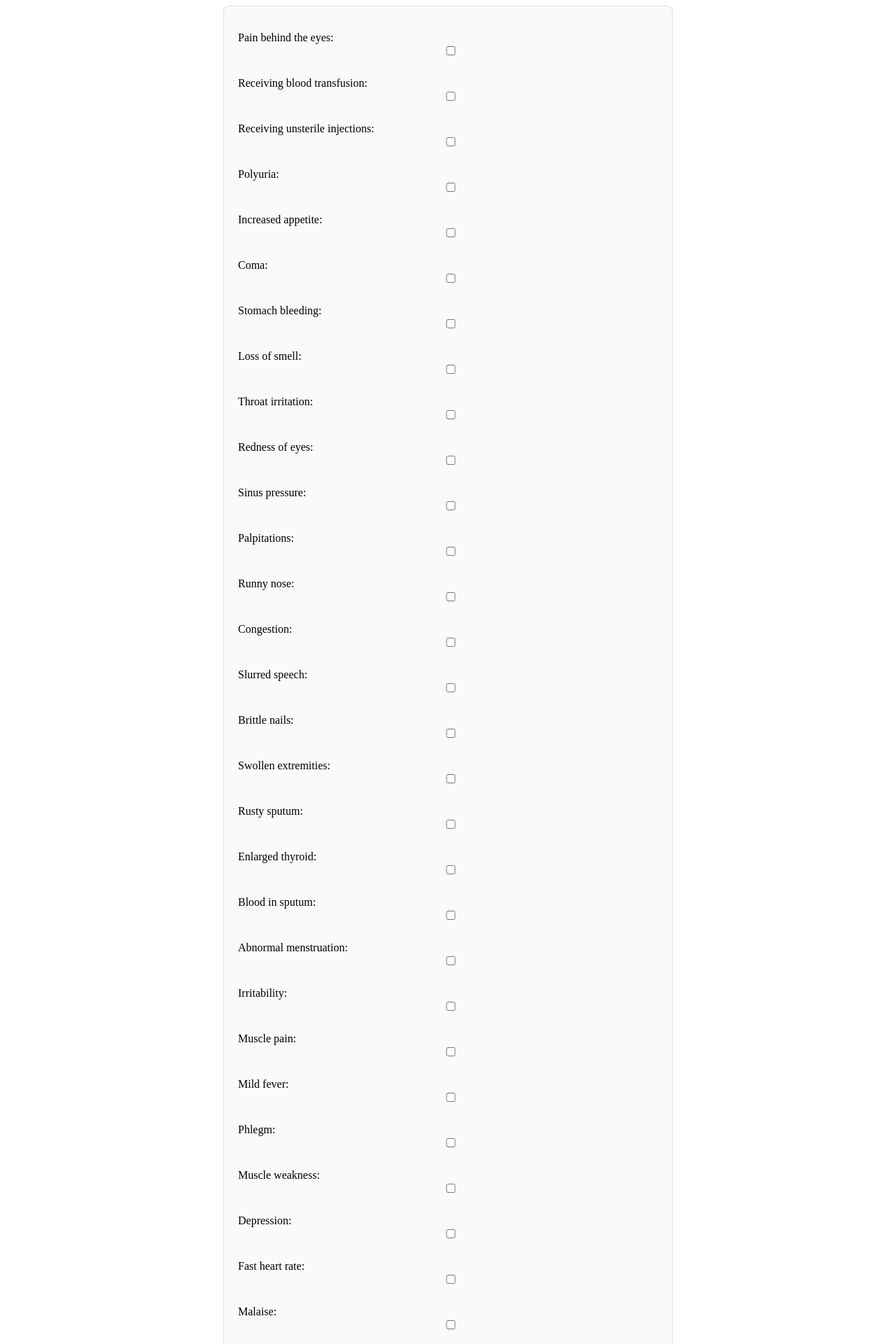
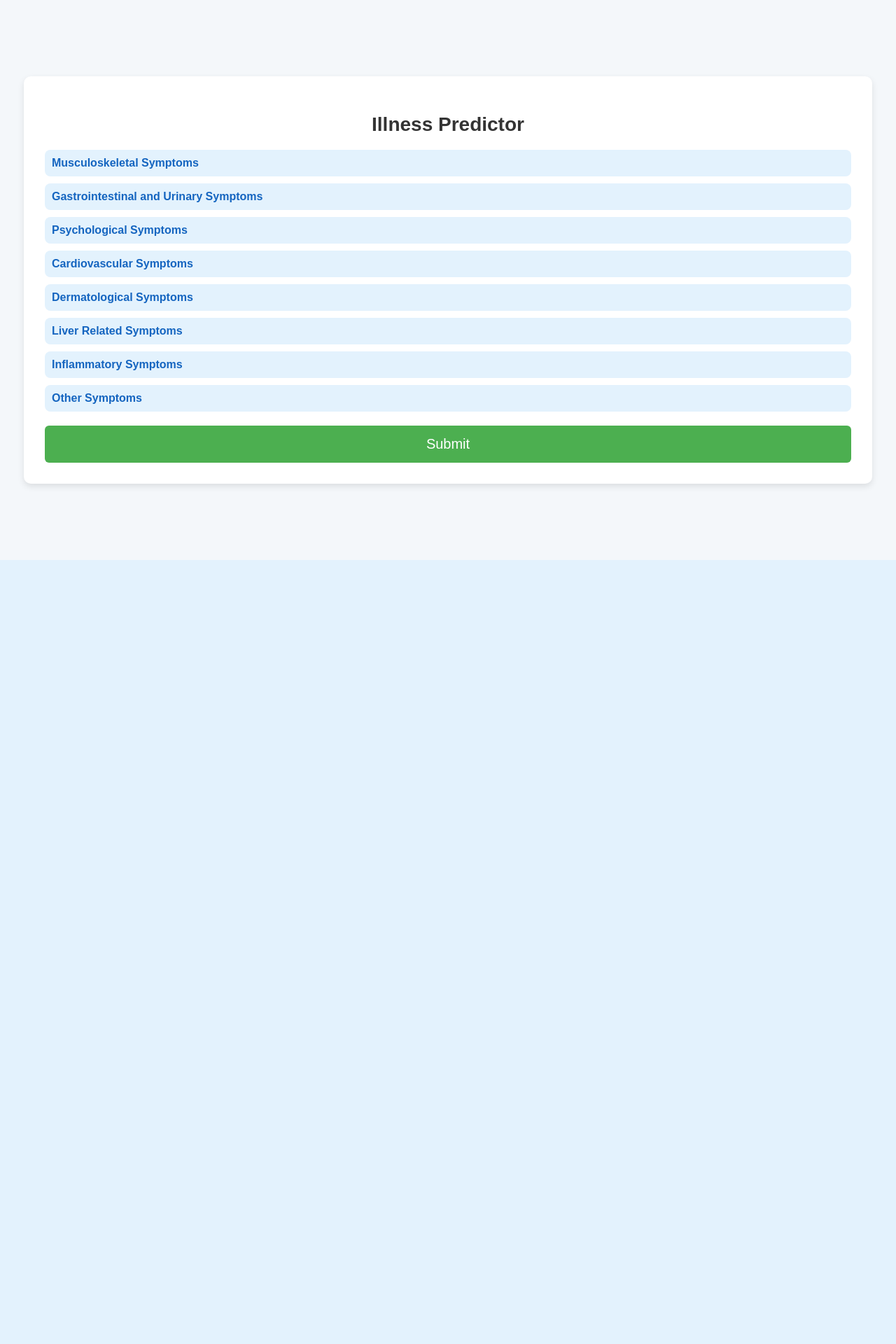
Before and after one commit to celkiboi/illness_predictor, a Django app: page / in a window 1280 px wide. Shown: the top 1920 px of the page at 70% size. After the commit the page ends 800 px from the top, so only its background shows below. Run offline with Django 4.2, Linux system fonts and the light colour scheme.

Commit message:
Change user interface when choosing symptoms

```diff
--- a/illness_predictor/forms.py
+++ b/illness_predictor/forms.py
@@ -1,100 +1,119 @@
 from django import forms
 
 class IllnessPredictorForm(forms.Form):
-    SYMPTOMS = [
-        ("pain_behind_the_eyes", "Pain behind the eyes"),
-        ("receiving_blood_transfusion", "Receiving blood transfusion"),
-        ("receiving_unsterile_injections", "Receiving unsterile injections"),
-        ("polyuria", "Polyuria"),
-        ("increased_appetite", "Increased appetite"),
-        ("coma", "Coma"),
-        ("stomach_bleeding", "Stomach bleeding"),
-        ("loss_of_smell", "Loss of smell"),
-        ("throat_irritation", "Throat irritation"),
-        ("redness_of_eyes", "Redness of eyes"),
-        ("sinus_pressure", "Sinus pressure"),
-        ("palpitations", "Palpitations"),
-        ("runny_nose", "Runny nose"),
-        ("congestion", "Congestion"),
-        ("slurred_speech", "Slurred speech"),
-        ("brittle_nails", "Brittle nails"),
-        ("swollen_extremeties", "Swollen extremities"),
-        ("rusty_sputum", "Rusty sputum"),
-        ("enlarged_thyroid", "Enlarged thyroid"),
-        ("blood_in_sputum", "Blood in sputum"),
-        ("abnormal_menstruation", "Abnormal menstruation"),
-        ("irritability", "Irritability"),
-        ("muscle_pain", "Muscle pain"),
-        ("mild_fever", "Mild fever"),
-        ("phlegm", "Phlegm"),
-        ("muscle_weakness", "Muscle weakness"),
-        ("depression", "Depression"),
-        ("fast_heart_rate", "Fast heart rate"),
-        ("malaise", "Malaise"),
-        ("red_spots_over_body", "Red spots over body"),
-        ("yellowing_of_eyes", "Yellowing of eyes"),
-        ("swelled_lymph_nodes", "Swelled lymph nodes"),
-        ("chest_pain", "Chest pain"),
-        ("excessive_hunger", "Excessive hunger"),
-        ("back_pain", "Back pain"),
-        ("loss_of_appetite", "Loss of appetite"),
-        ("mucoid_sputum", "Mucoid sputum"),
-        ("prominent_veins_on_calf", "Prominent veins on calf"),
-        ("hip_joint_pain", "Hip joint pain"),
-        ("visual_disturbances", "Visual disturbances"),
-        ("pain_during_bowel_movements", "Pain during bowel movements"),
-        ("pain_in_anal_region", "Pain in anal region"),
-        ("irritation_in_anus", "Irritation in anus"),
-        ("knee_pain", "Knee pain"),
-        ("cramps", "Cramps"),
-        ("drying_and_tingling_lips", "Drying and tingling lips"),
-        ("swollen_legs", "Swollen legs"),
-        ("puffy_face_and_eyes", "Puffy face and eyes"),
-        ("bloody_stool", "Bloody stool"),
-        ("unsteadiness", "Unsteadiness"),
-        ("movement_stiffness", "Movement stiffness"),
-        ("passage_of_gases", "Passage of gases"),
-        ("cold_hands_and_feets", "Cold hands and feet"),
-        ("irregular_sugar_level", "Irregular sugar level"),
-        ("anxiety", "Anxiety"),
-        ("weight_gain", "Weight gain"),
-        ("belly_pain", "Belly pain"),
-        ("altered_sensorium", "Altered sensorium"),
-        ("toxic_look_(typhos)", "Toxic look (typhos)"),
-        ("internal_itching", "Internal itching"),
-        ("continuous_feel_of_urine", "Continuous feel of urine"),
-        ("bladder_discomfort", "Bladder discomfort"),
-        ("acute_liver_failure", "Acute liver failure"),
-        ("lack_of_concentration", "Lack of concentration"),
-        ("bruising", "Bruising"),
-        ("distention_of_abdomen", "Distention of abdomen"),
-        ("fluid_overload_1", "Fluid overload"),
-        ("inflammatory_nails", "Inflammatory nails"),
-        ("history_of_alcohol_consumption", "History of alcohol consumption"),
-        ("small_dents_in_nails", "Small dents in nails"),
-        ("silver_like_dusting", "Silver-like dusting"),
-        ("blister", "Blister"),
-        ("yellow_crust_ooze", "Yellow crust ooze"),
-        ("yellow_urine", "Yellow urine"),
-        ("swelling_of_stomach", "Swelling of stomach"),
-        ("mood_swings", "Mood swings"),
-        ("neck_pain", "Neck pain"),
-        ("constipation", "Constipation"),
-        ("painful_walking", "Painful walking"),
-        ("restlessness", "Restlessness"),
-    ]
+    SYMPTOM_CATEGORIES = {
+        "musculoskeletal": [
+            ("muscle_pain", "Muscle pain"),
+            ("swollen_extremeties", "Swollen extremities"),
+            ("brittle_nails", "Brittle nails"),
+            ("muscle_weakness", "Muscle weakness"),
+            ("back_pain", "Back pain"),
+            ("hip_joint_pain", "Hip joint pain"),
+            ("knee_pain", "Knee pain"),
+            ("cramps", "Cramps"),
+            ("movement_stiffness", "Movement stiffness"),
+            ("neck_pain", "Neck pain"),
+            ("painful_walking", "Painful walking"),
+        ],
+        "gastrointestinal": [
+            ("polyuria", "Polyuria"),
+            ("increased_appetite", "Increased appetite"),
+            ("stomach_bleeding", "Stomach bleeding"),
+            ("blood_in_sputum", "Blood in sputum"),
+            ("abnormal_menstruation", "Abnormal menstruation"),
+            ("loss_of_appetite", "Loss of appetite"),
+            ("excessive_hunger", "Excessive hunger"),
+            ("pain_during_bowel_movements", "Pain during bowel movements"),
+            ("pain_in_anal_region", "Pain in anal region"),
+            ("irritation_in_anus", "Irritation in anus"),
+            ("bloody_stool", "Bloody stool"),
+            ("passage_of_gases", "Passage of gases"),
+            ("belly_pain", "Belly pain"),
+            ("constipation", "Constipation"),
+            ("continuous_feel_of_urine", "Continuous feel of urine"),
+            ("bladder_discomfort", "Bladder discomfort"),
+            ("distention_of_abdomen", "Distention of abdomen"),
+            ("yellow_urine", "Yellow urine"),
+            ("weight_gain", "Weight gain"),
+        ],
+        "psychological": [
+            ("coma", "Coma"),
+            ("irritability", "Irritability"),
+            ("slurred_speech", "Slurred speech"),
+            ("depression", "Depression"),
+            ("malaise", "Malaise"),
+            ("anxiety", "Anxiety"),
+            ("lack_of_concentration", "Lack of concentration"),
+            ("mood_swings", "Mood swings"),
+            ("restlessness", "Restlessness"),
+            ("altered_sensorium", "Altered sensorium"),
+        ],
+        "cardiovascular": [
+            ("palpitations", "Palpitations"),
+            ("fast_heart_rate", "Fast heart rate"),
+            ("chest_pain", "Chest pain"),
+            ("prominent_veins_on_calf", "Prominent veins on calf"),
+            ("cold_hands_and_feets", "Cold hands and feet"),
+            ("irregular_sugar_level", "Irregular sugar level"),
+            ("fluid_overload_1", "Fluid overload"),
+        ],
+        "dermatological": [
+            ("redness_of_eyes", "Redness of eyes"),
+            ("loss_of_smell", "Loss of smell"),
+            ("red_spots_over_body", "Red spots over body"),
+            ("drying_and_tingling_lips", "Drying and tingling lips"),
+            ("puffy_face_and_eyes", "Puffy face and eyes"),
+            ("swollen_legs", "Swollen legs"),
+            ("inflammatory_nails", "Inflammatory nails"),
+            ("small_dents_in_nails", "Small dents in nails"),
+            ("silver_like_dusting", "Silver-like dusting"),
+            ("blister", "Blister"),
+            ("yellow_crust_ooze", "Yellow crust ooze"),
+        ],
+        "liver_related": [
+            ("yellowing_of_eyes", "Yellowing of eyes"),
+            ("acute_liver_failure", "Acute liver failure"),
+            ("history_of_alcohol_consumption", "History of alcohol consumption"),
+        ],
+        "inflammatory": [
+            ("pain_behind_the_eyes", "Pain behind the eyes"),
+            ("sinus_pressure", "Sinus pressure"),
+            ("throat_irritation", "Throat irritation"),
+            ("runny_nose", "Runny nose"),
+            ("congestion", "Congestion"),
+            ("mild_fever", "Mild fever"),
+            ("phlegm", "Phlegm"),
+            ("rusty_sputum", "Rusty sputum"),
+            ("swelled_lymph_nodes", "Swelled lymph nodes"),
+            ("mucoid_sputum", "Mucoid sputum"),
+            ("toxic_look_(typhos)", "Toxic look (typhos)"),
+            ("internal_itching", "Internal itching"),
+        ],
+        "other": [
+            ("receiving_blood_transfusion", "Receiving blood transfusion"),
+            ("receiving_unsterile_injections", "Receiving unsterile injections"),
+            ("enlarged_thyroid", "Enlarged thyroid"),
+            ("visual_disturbances", "Visual disturbances"),
+            ("unsteadiness", "Unsteadiness"),
+            ("bruising", "Bruising"),
+            ("swelling_of_stomach", "Swelling of stomach"),
+        ],
+    }
 
-    for symptom, label in SYMPTOMS:
-        locals()[symptom] = forms.BooleanField(
-            required=False,
-            initial=False,
-            label=label,
-            widget=forms.CheckboxInput()
-        )
+    def __init__(self, *args, **kwargs):
+        super().__init__(*args, **kwargs)
+        for category, symptoms in self.SYMPTOM_CATEGORIES.items():
+            for symptom, label in symptoms:
+                self.fields[symptom] = forms.BooleanField(
+                    required=False, label=label, widget=forms.CheckboxInput()
+                )
 
     def clean(self):
         cleaned_data = super().clean()
-        selected_symptoms = sum(1 for symptom, label in self.SYMPTOMS if cleaned_data.get(symptom, False))
+        selected_symptoms = sum(
+            1 for category, symptoms in self.SYMPTOM_CATEGORIES.items()
+            for symptom, _ in symptoms if cleaned_data.get(symptom, False)
+        )
         if selected_symptoms < 3:
             raise forms.ValidationError('Please select at least 3 symptoms.')
         return cleaned_data
--- a/illness_predictor/settings.py
+++ b/illness_predictor/settings.py
@@ -26,7 +26,7 @@
 # SECURITY WARNING: don't run with debug turned on in production!
 DEBUG = True
 
-ALLOWED_HOSTS = ['illness-predictor.azurewebsites.net']
+ALLOWED_HOSTS = ['illness-predictor.azurewebsites.net', '127.0.0.1']
 
 
 # Application definition
@@ -118,7 +118,6 @@
 
 STATIC_URL = '/static/'
 STATICFILES_DIRS = [os.path.join(BASE_DIR, 'static')]
-STATIC_ROOT = os.path.join(BASE_DIR, 'staticfiles')
 
 # Default primary key field type
 # https://docs.djangoproject.com/en/4.2/ref/settings/#default-auto-field
--- a/illness_predictor/templates/illness_form.html
+++ b/illness_predictor/templates/illness_form.html
@@ -1,10 +1,99 @@
 {% extends 'base.html' %}
+
 {% block content %}
+<div class="form-container">
+    <h2>Illness Predictor</h2>
+    <form method="post">
+        {% csrf_token %}
 
-<form method="post">
-    {% csrf_token %}
-    {{ form.as_p }}
-    <button type="submit">Submit</button>
-</form>
+        <!-- Musculoskeletal Symptoms -->
+        <div class="category" onclick="toggleCategory('musculoskeletal')">Musculoskeletal Symptoms</div>
+        <div id="musculoskeletal" class="symptom-list">
+            <div class="symptom-grid">
+                {% for symptom in musculoskeletal %}
+                <label><input type="checkbox" name="{{ symptom.0 }}"> {{ symptom.1 }}</label>
+                {% endfor %}
+            </div>
+        </div>
 
+        <!-- Gastrointestinal and Urinary Symptoms -->
+        <div class="category" onclick="toggleCategory('gastrointestinal')">Gastrointestinal and Urinary Symptoms</div>
+        <div id="gastrointestinal" class="symptom-list">
+            <div class="symptom-grid">
+                {% for symptom in gastrointestinal %}
+                <label><input type="checkbox" name="{{ symptom.0 }}"> {{ symptom.1 }}</label>
+                {% endfor %}
+            </div>
+        </div>
+
+        <!-- Psychological Symptoms -->
+        <div class="category" onclick="toggleCategory('psychological')">Psychological Symptoms</div>
+        <div id="psychological" class="symptom-list">
+            <div class="symptom-grid">
+                {% for symptom in psychological %}
+                <label><input type="checkbox" name="{{ symptom.0 }}"> {{ symptom.1 }}</label>
+                {% endfor %}
+            </div>
+        </div>
+
+        <!-- Cardiovascular Symptoms -->
+        <div class="category" onclick="toggleCategory('cardiovascular')">Cardiovascular Symptoms</div>
+        <div id="cardiovascular" class="symptom-list">
+            <div class="symptom-grid">
+                {% for symptom in cardiovascular %}
+                <label><input type="checkbox" name="{{ symptom.0 }}"> {{ symptom.1 }}</label>
+                {% endfor %}
+            </div>
+        </div>
+
+        <!-- Dermatological Symptoms -->
+        <div class="category" onclick="toggleCategory('dermatological')">Dermatological Symptoms</div>
+        <div id="dermatological" class="symptom-list">
+            <div class="symptom-grid">
+                {% for symptom in dermatological %}
+                <label><input type="checkbox" name="{{ symptom.0 }}"> {{ symptom.1 }}</label>
+                {% endfor %}
+            </div>
+        </div>
+
+        <!-- Liver Related Symptoms -->
+        <div class="category" onclick="toggleCategory('liver')">Liver Related Symptoms</div>
+        <div id="liver" class="symptom-list">
+            <div class="symptom-grid">
+                {% for symptom in liver %}
+                <label><input type="checkbox" name="{{ symptom.0 }}"> {{ symptom.1 }}</label>
+                {% endfor %}
+            </div>
+        </div>
+
+        <!-- Inflammatory Symptoms -->
+        <div class="category" onclick="toggleCategory('inflammatory')">Inflammatory Symptoms</div>
+        <div id="inflammatory" class="symptom-list">
+            <div class="symptom-grid">
+                {% for symptom in inflammatory %}
+                <label><input type="checkbox" name="{{ symptom.0 }}"> {{ symptom.1 }}</label>
+                {% endfor %}
+            </div>
+        </div>
+
+        <!-- Other Symptoms -->
+        <div class="category" onclick="toggleCategory('other')">Other Symptoms</div>
+        <div id="other" class="symptom-list">
+            <div class="symptom-grid">
+                {% for symptom in other %}
+                <label><input type="checkbox" name="{{ symptom.0 }}"> {{ symptom.1 }}</label>
+                {% endfor %}
+            </div>
+        </div>
+
+        <button type="submit" class="submit-btn">Submit</button>
+    </form>
+</div>
+
+<script>
+function toggleCategory(id) {
+    var element = document.getElementById(id);
+    element.style.display = element.style.display === 'block' ? 'none' : 'block';
+}
+</script>
 {% endblock %}
--- a/illness_predictor/utils.py
+++ b/illness_predictor/utils.py
@@ -10,6 +10,7 @@
 def predict(data):
     allowSelfSignedHttps(True)
     body = str.encode(json.dumps(data))
+    print("Data being sent to predict:", data)
 
     #url = 'http://1d0b4443-8610-4125-86cc-f3e226fb6c7b.westeurope.azurecontainer.io/score'
     url = 'http://746ecc41-74c6-459f-b420-df039014d97b.westeurope.azurecontainer.io/score'
--- a/illness_predictor/views.py
+++ b/illness_predictor/views.py
@@ -3,11 +3,11 @@
 from .utils import predict, clean_results
 from django.http import HttpResponseServerError
 
-
 def illness_predictor_view(request):
     if request.method == "POST":
         form = IllnessPredictorForm(request.POST)
         if form.is_valid():
+            # Convert selected symptoms to input format
             data = {
                 "Inputs": {
                     "input1": [
@@ -15,17 +15,35 @@
                     ]
                 }
             }
+
+            # Call prediction function
             results = predict(data)
+            # Debug the data sent to the predict function
 
+
+            # Handle prediction errors
             if results is None:
                 return HttpResponseServerError("Something went wrong")
 
-            sympthoms = [key.replace('_', ' ').title() for key, value in data["Inputs"]["input1"][0].items() if value == 1]
+            # Extract selected symptoms
+            symptoms = [key.replace('_', ' ').title() for key, value in data["Inputs"]["input1"][0].items() if value == 1]
             results = clean_results(results)
-            print(sympthoms)
 
-            return render(request, "illness_result.html", {"data": results, "sympthoms": sympthoms})
+            return render(request, "illness_result.html", {"data": results, "symptoms": symptoms})
+
     else:
         form = IllnessPredictorForm()
 
-    return render(request, "illness_form.html", {"form": form})
+    # Define symptom categories for form rendering
+    symptom_categories = {
+        "musculoskeletal": form.SYMPTOM_CATEGORIES["musculoskeletal"],
+        "gastrointestinal": form.SYMPTOM_CATEGORIES["gastrointestinal"],
+        "psychological": form.SYMPTOM_CATEGORIES["psychological"],
+        "cardiovascular": form.SYMPTOM_CATEGORIES["cardiovascular"],
+        "dermatological": form.SYMPTOM_CATEGORIES["dermatological"],
+        "liver": form.SYMPTOM_CATEGORIES["liver_related"],
+        "inflammatory": form.SYMPTOM_CATEGORIES["inflammatory"],
+        "other": form.SYMPTOM_CATEGORIES["other"],
+    }
+
+    return render(request, "illness_form.html", {"form": form, **symptom_categories})
--- a/static/css/style.css
+++ b/static/css/style.css
@@ -1,82 +1,94 @@
-table {
-    width: 100%;
-    border-collapse: collapse;
+/* General page styling */
+body {
+    font-family: Arial, sans-serif;
+    background-color: #f4f7fa;
+    margin: 0;
+    padding: 0;
+    display: flex;
+    justify-content: center;
+    align-items: center;
+    height: 100vh;
 }
 
-th, td {
-    border: 1px solid #ddd;
-    padding: 8px;
-    text-align: left;
+/* Form Container */
+.form-container {
+    background-color: white;
+    width: 90%;
+    max-width: 1200px;
+    border-radius: 10px;
+    padding: 30px;
+    box-shadow: 0 4px 10px rgba(0, 0, 0, 0.1);
+    margin: 20px;
+    overflow-y: auto;
 }
 
-th {
-    background-color: #f4f4f4;
+/* Form Heading */
+h2 {
+    font-size: 28px;
+    text-align: center;
+    color: #333;
+    margin-bottom: 20px;
 }
 
-.probability {
-    text-align: center;
+/* Symptom Categories */
+.category {
+    background-color: #e3f2fd;
+    padding: 10px;
+    border-radius: 8px;
+    cursor: pointer;
     font-weight: bold;
+    margin-top: 10px;
+    color: #1565c0;
 }
 
-.p0 { background-color: #daf5c5; color: #333; }  /* 0-5% */
-.p1 { background-color: #d6e9c6; color: #2d6a4f; }  /* 5-10% */
-.p2 { background-color: #b2dfdb; color: #00695c; }  /* 10-15% */
-.p3 { background-color: #90caf9; color: #1565c0; }  /* 15-20% */
-.p4 { background-color: #64b5f6; color: #0d47a1; }  /* 20-25% */
-.p5 { background-color: #ffeb3b; color: #f57f17; }  /* 25-30% */
-.p6 { background-color: #ffca28; color: #ff6f00; }  /* 30-35% */
-.p7 { background-color: #ff9800; color: #e65100; }  /* 35-40% */
-.p8 { background-color: #f57c00; color: #bf360c; }  /* 40-45% */
-.p9 { background-color: #d32f2f; color: #ffffff; }  /* 45%+ */
-
-/* Add some padding and margin to the form */
-form {
-    max-width: 600px;
-    margin: 0 auto;
-    padding: 20px;
-    border: 1px solid #ddd;
-    border-radius: 8px;
-    background-color: #fafafa;
+.category:hover {
+    background-color: #bbfbc5;
 }
 
-/* Style each form element */
-form input, form select, form button {
-    width: 100%;
+/* Collapsible sections */
+.symptom-list {
+    display: none;
     padding: 10px;
-    margin-bottom: 15px;
-    border: 1px solid #ccc;
-    border-radius: 4px;
-    font-size: 16px;
+    background-color: white;
+    border-left: 4px solid #1565c0;
+    margin-bottom: 10px;
 }
 
-/* Style the submit button with some color */
-form button {
+/* Grid Layout for Symptoms */
+.symptom-grid {
+    display: grid;
+    grid-template-columns: repeat(auto-fill, minmax(200px, 1fr));
+    gap: 10px;
+}
+
+/* Style checkboxes */
+input[type="checkbox"] {
+    margin-right: 8px;
+    transform: scale(1.2);
+}
+
+/* Submit button styling */
+.submit-btn {
     background-color: #4CAF50;
     color: white;
+    font-size: 20px;
     cursor: pointer;
     border: none;
+    border-radius: 6px;
+    transition: background-color 0.3s ease;
+    padding: 15px;
+    width: 100%;
+    margin-top: 20px;
 }
 
-form button:hover {
+/* Button hover effect */
+.submit-btn:hover {
     background-color: #45a049;
 }
 
-/* Styling for CSRF token */
-form input[type="hidden"] {
-    display: none;
+/* Responsive adjustments */
+@media (max-width: 768px) {
+    .symptom-grid {
+        grid-template-columns: repeat(auto-fill, minmax(150px, 1fr));
+    }
 }
-
-h1 a {
-    text-decoration: none;
-    color: #4CAF50;
-    font-size: 18px;
-}
-
-h1 a:hover {
-    color: #45a049;
-}
-
-/* Add a bit of space to the bottom of the page */
-body {
-    margin-bottom: 50px;
-}
```
